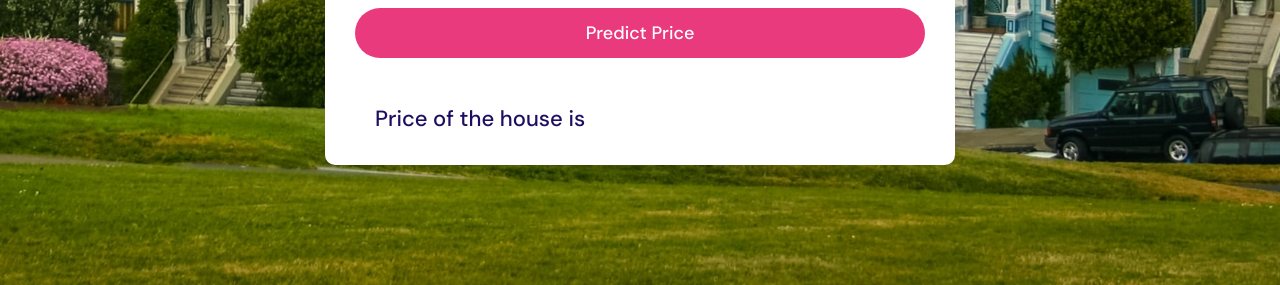
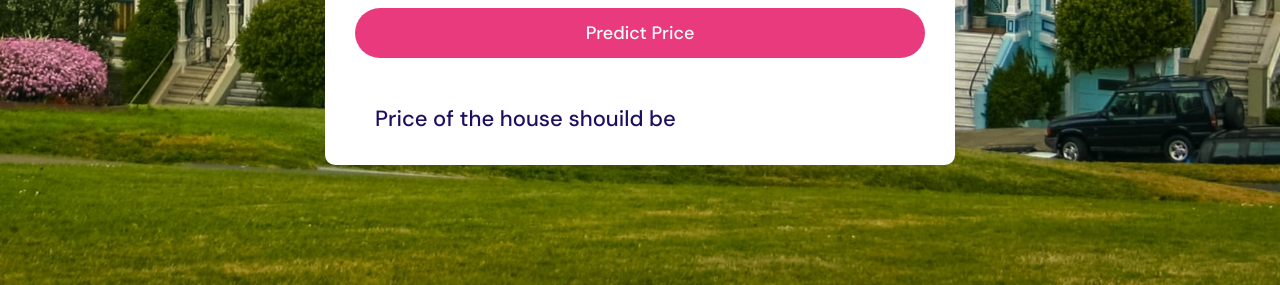
Before and after one commit to meghdut1996/Building-and-Deploying-a-Bengalore-house-price-prediction-model, a Flask app: page / in a window 1280 px wide. Shown: the part 1220-1505 px from the top of the page. Run offline with Flask 2, Linux system fonts and the light colour scheme; some libraries are stand-ins or nearby versions.

Commit message:
Update index.html

```diff
--- a/templates/index.html
+++ b/templates/index.html
@@ -152,7 +152,7 @@
 
                     <div class="mt-25 f-18 medium" data-aos-duration="600" data-aos="fade-down" data-aos-delay="900">
 					<div id="result" class="mt-0 pt-0 pb-0 px-20 f-22 text-adaptive right_side">
-						Price of the house is
+						Price of the house shouild be
 					</div>
                     </div>
                 </form>
```
